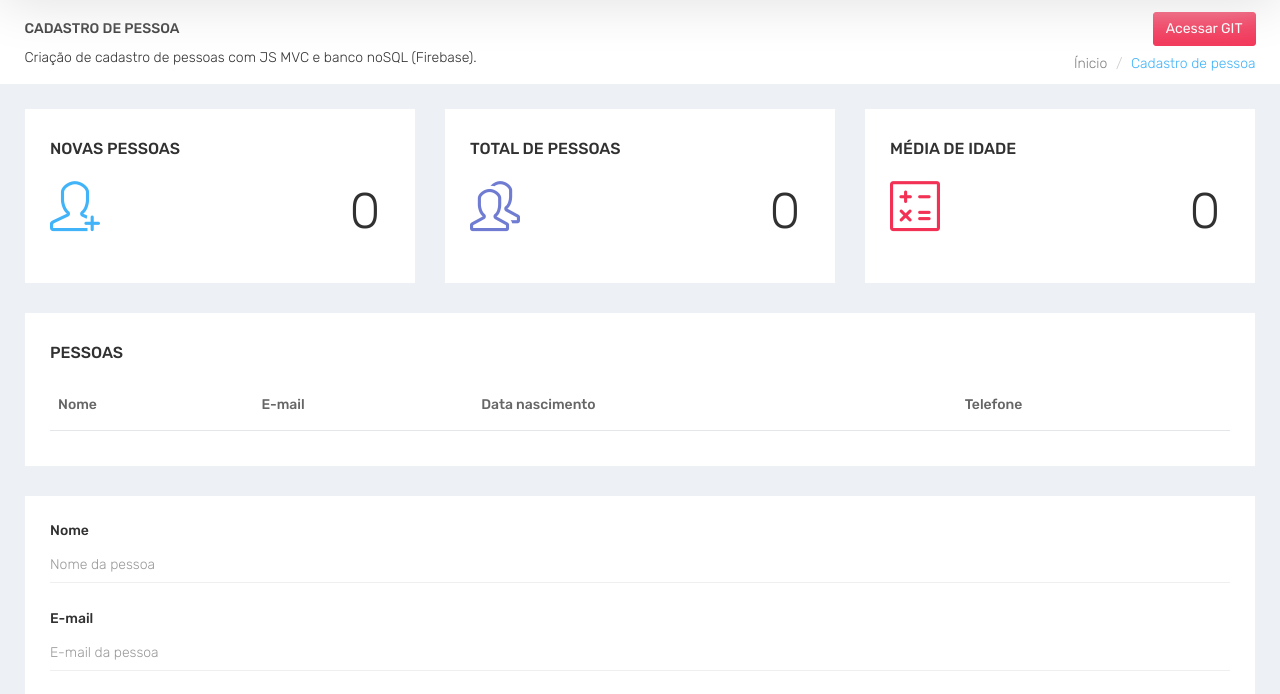
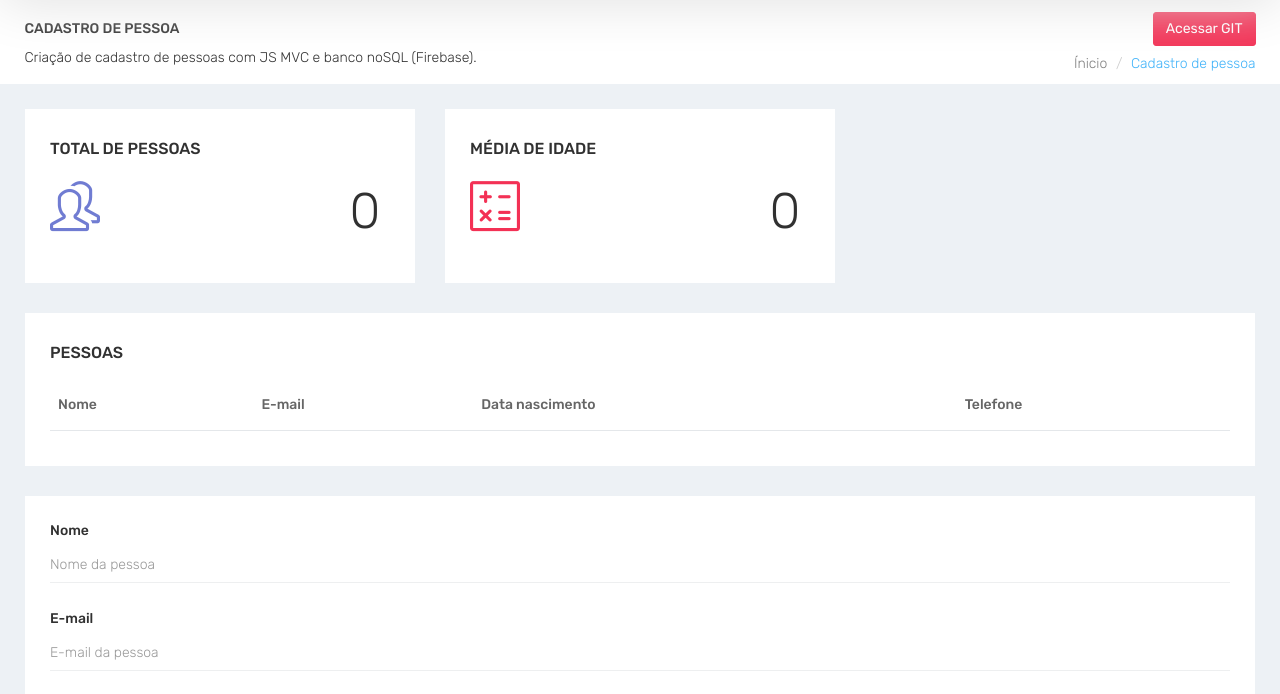
Before and after one commit to MichelManarin/michelmanarin.github.io, a plain HTML site: page Atividade02/AtividadeJSMVCFirebase.html in a window 1280 px wide. Shown: the part 63-757 px from the top of the page. Drawn offline with nearby package versions, Linux system fonts and the light colour scheme.

Commit message:
Retirando o card

```diff
--- a/Atividade02/AtividadeJSMVCFirebase.html
+++ b/Atividade02/AtividadeJSMVCFirebase.html
@@ -110,15 +110,6 @@
                 <div class="row">
                     <div class="col-lg-4 col-sm-6 col-xs-12">
                         <div class="white-box">
-                            <h3 class="box-title">Novas pessoas</h3>
-                            <ul class="list-inline two-part">
-                                <li><i class=" icon-user-follow text-info"></i></li>
-                                <li class="text-right"><span id="cardnovaspessoas" class="counter">0</span></li>
-                            </ul>
-                        </div>
-                    </div>
-                    <div class="col-lg-4 col-sm-6 col-xs-12">
-                        <div class="white-box">
                             <h3 class="box-title">Total de pessoas</h3>
                             <ul class="list-inline two-part">
                                 <li><i class="icon-people text-purple"></i></li>
```
